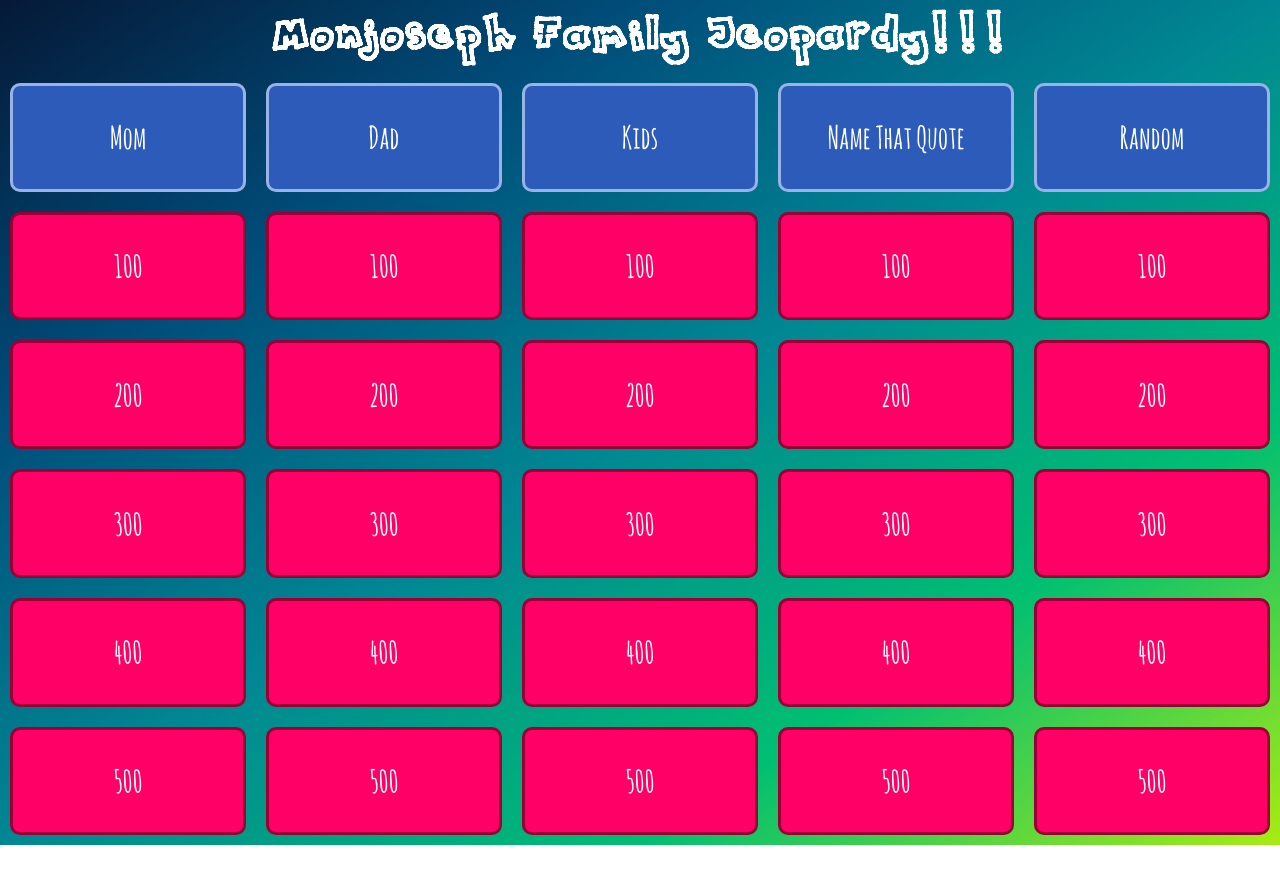
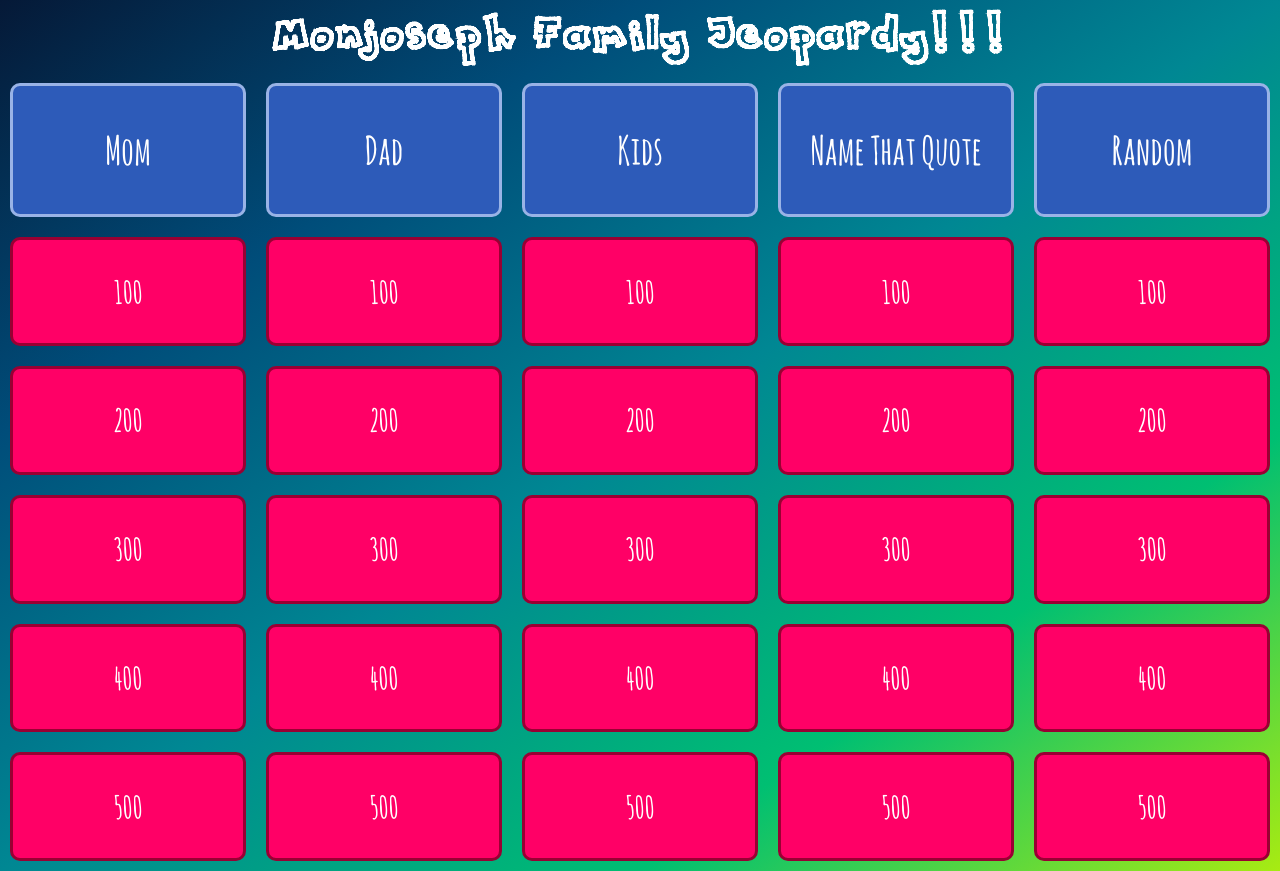
Before and after one commit to InnaMon/jeopardy, a React (Create React App) app: page / in a window 1280 px wide. Before the commit the page ends 845 px from the top, so only its background shows below. Built offline with nearby package versions, Linux system fonts and the light colour scheme.

Commit message:
change card color if the question is answered and increased category font-size

```diff
--- a/src/App.js
+++ b/src/App.js
@@ -18,7 +18,7 @@ class App extends Component {
   showAnswerHandler = (e) => {
     e.stopPropagation();
     this.setState({
-      // answered: true,
+      answered: true,
       showAnswer: true
     })
   }
--- a/src/components/Category/Category.css
+++ b/src/components/Category/Category.css
@@ -5,7 +5,7 @@
     justify-content: center;
     align-items: center;
     /* font-weight: lighter; */
-    /* font-size: 1.6em; */
+    font-size: 1.25em;
     background-color: #2d5bb9;
     color: white;
     /* font-weight: 600; */
```
